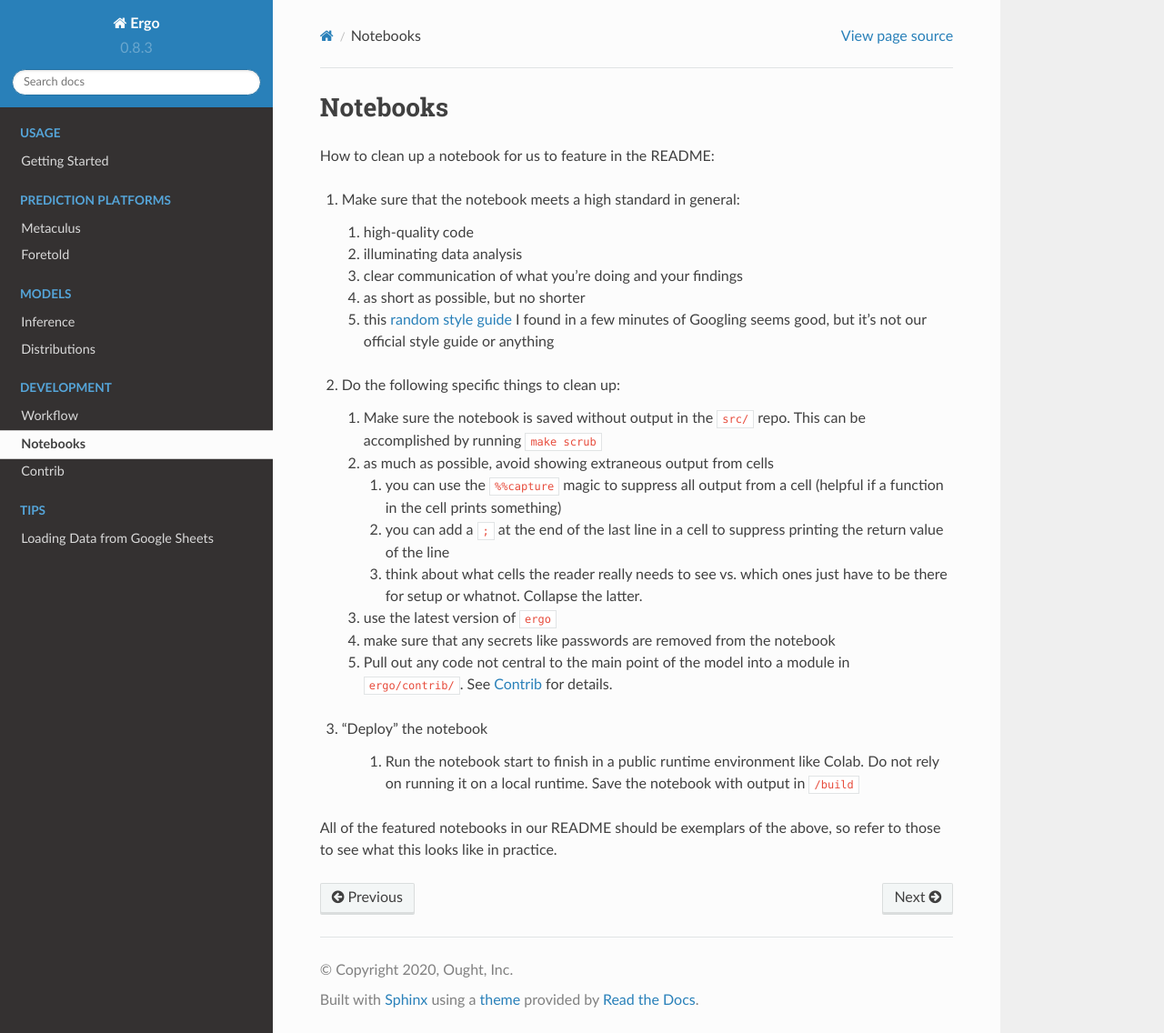
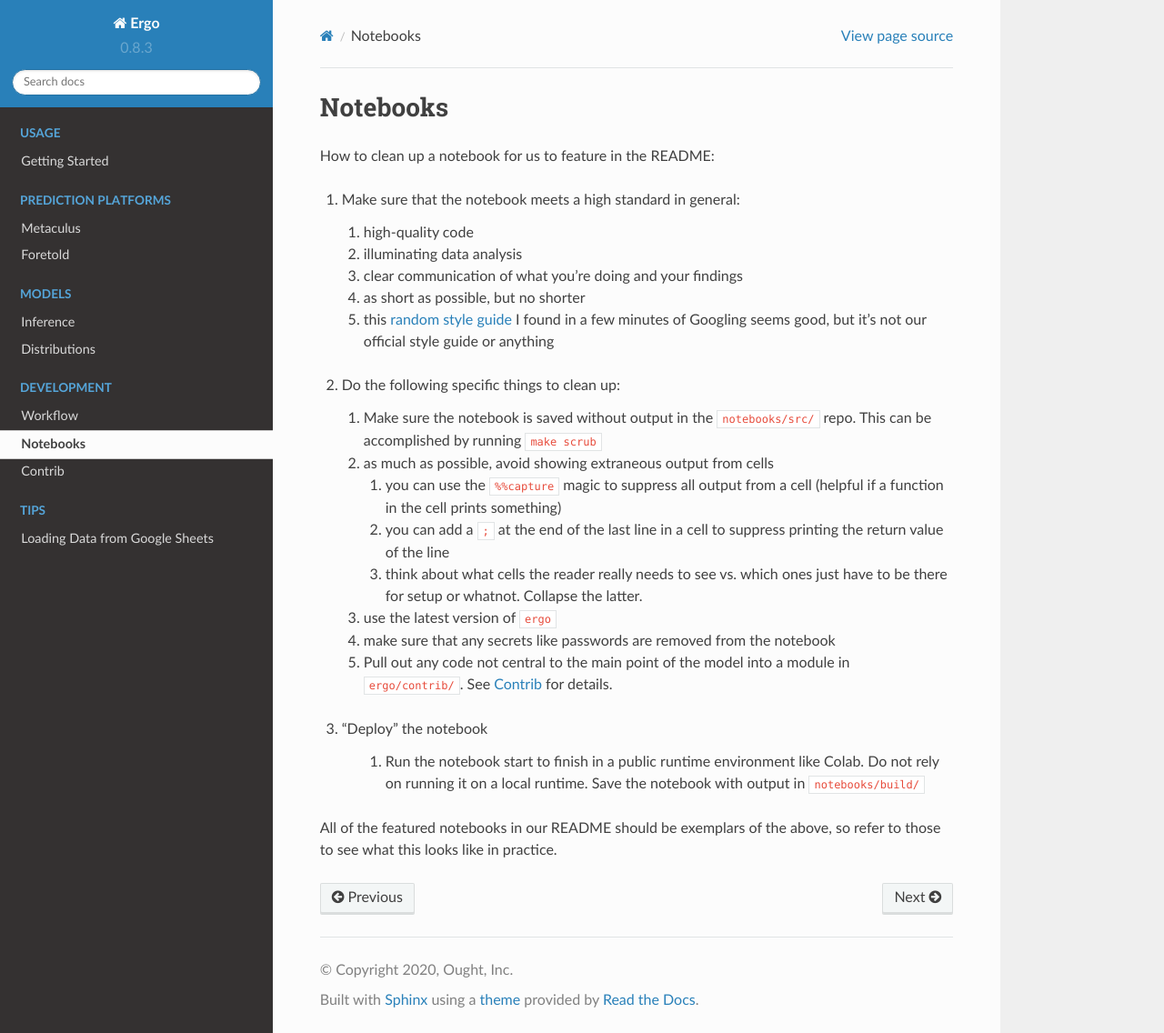
Before and after one commit to oughtinc/ergo, a Sphinx documentation site: the page built from docs/notebooks.rst, in a window 1280 px wide and 1136 px high. Shown: the whole window at 91% size. Built offline with Sphinx 7.4.7 and the Read the Docs theme 2.0.0, drawn with Linux system fonts in a browser that asks for light colours.

Commit message:
have docs reflect new src and build dirs

```diff
--- a/docs/notebooks.rst
+++ b/docs/notebooks.rst
@@ -15,7 +15,7 @@ How to clean up a notebook for us to feature in the README:
 
 2. Do the following specific things to clean up:
 
-   1. Make sure the notebook is saved without output in the ``src/``
+   1. Make sure the notebook is saved without output in the ``notebooks/src/``
       repo. This can be accomplished by running ``make scrub``
    2. as much as possible, avoid showing extraneous output from cells
 
@@ -39,7 +39,7 @@ How to clean up a notebook for us to feature in the README:
 
     1. Run the notebook start to finish in a public runtime
        environment like Colab. Do not rely on running it on a local
-       runtime. Save the notebook with output in ``/build``
+       runtime. Save the notebook with output in ``notebooks/build/``
 
 
 All of the featured notebooks in our README should be exemplars of the
```
